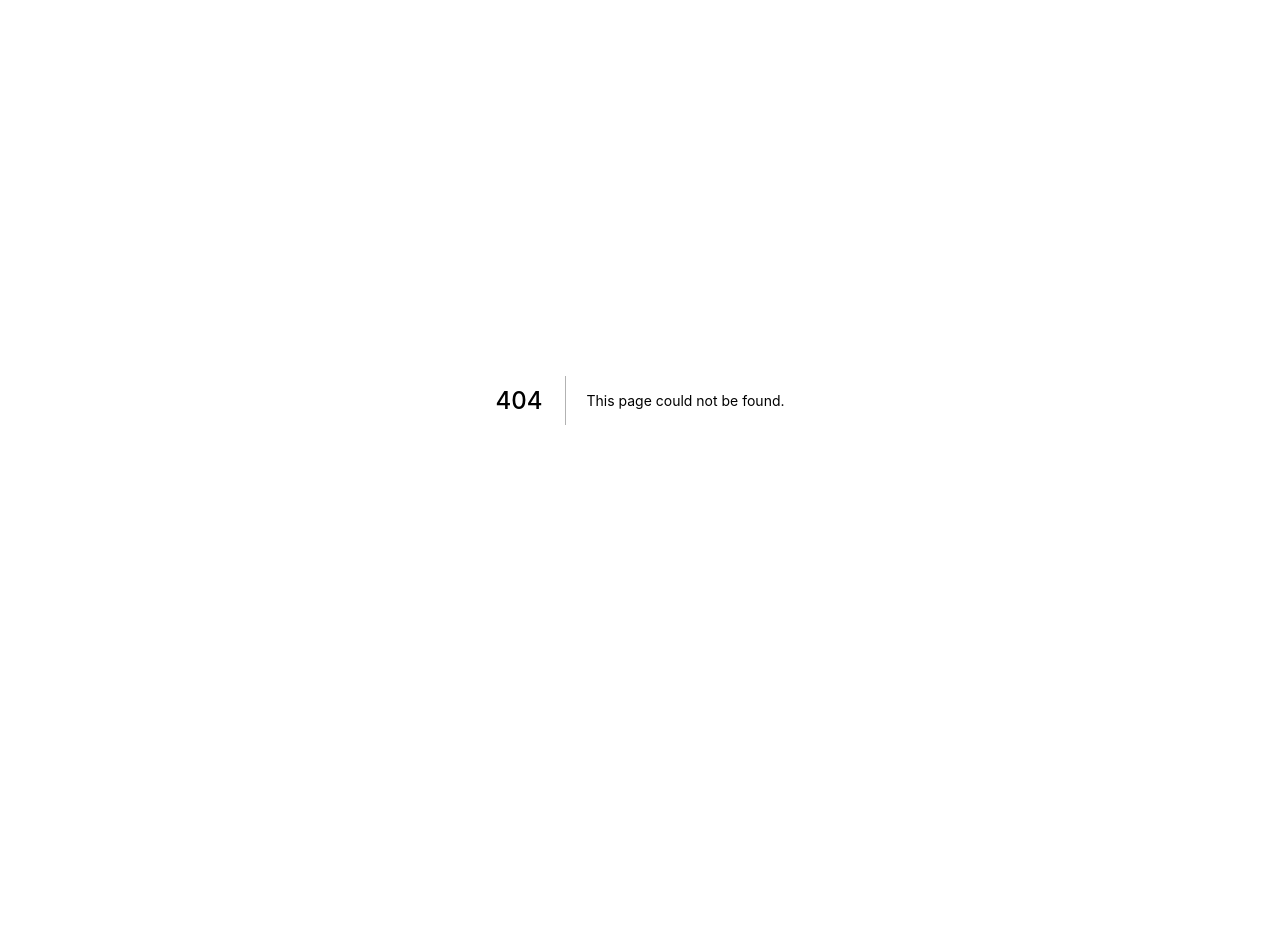
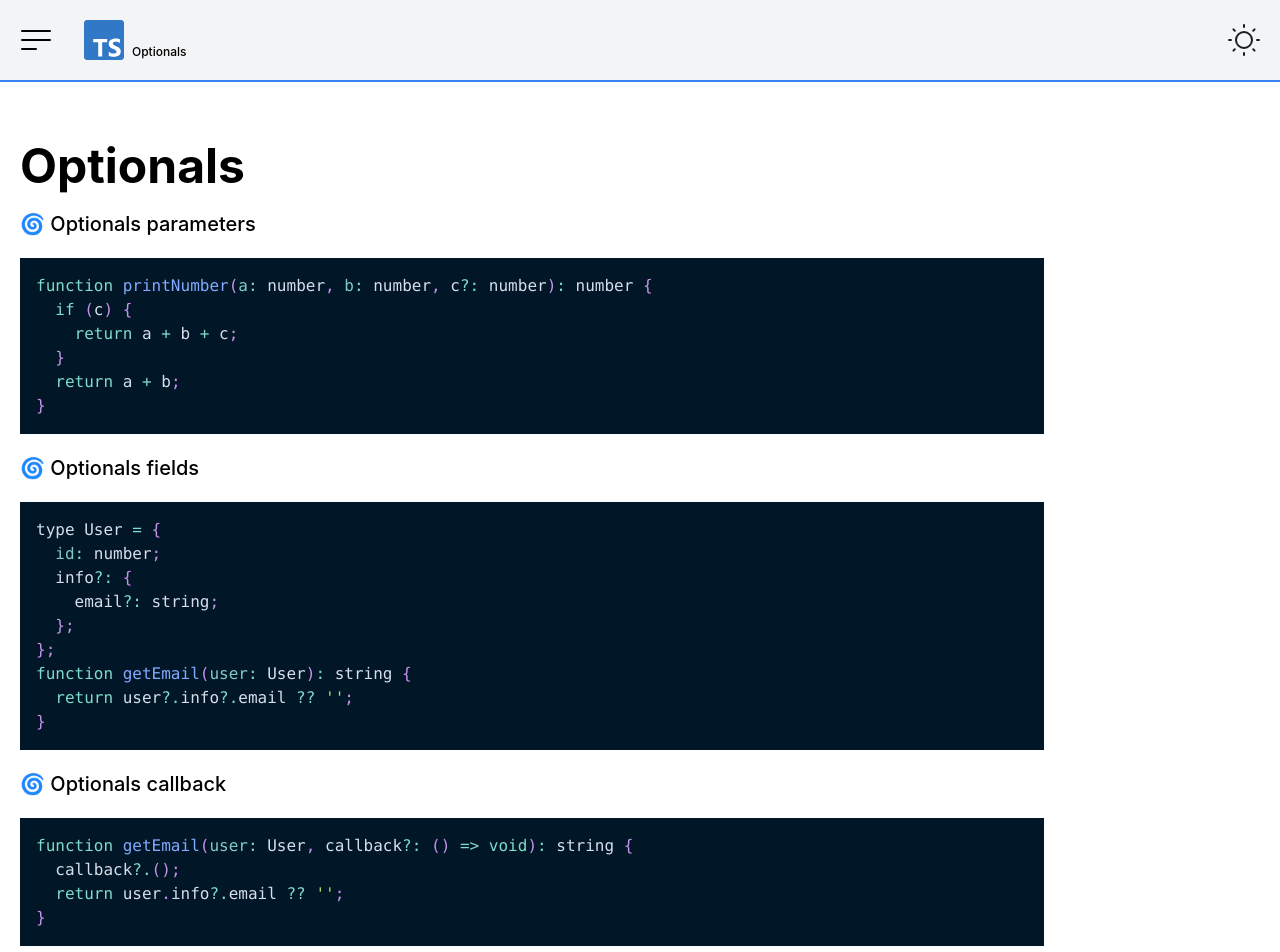
Before and after one commit to webdiego/time-to-learn-ts, a Next.js app: page /basics/05-optionals in a window 1280 px wide. Before the commit this address had no page. Shown: the top 952 px of the page. Before the commit the page ends 800 px from the top, so only its background shows below. Built offline with nearby package versions, Linux system fonts and the light colour scheme.

Commit message:
feat(optionals)

```diff
--- a/components/DrawerMenu.tsx
+++ b/components/DrawerMenu.tsx
@@ -22,6 +22,7 @@ export default function DrawerMenu({ isOpen, toggleDrawer, theme }: TDrawer) {
         <Button route="/basics/02-functions" title="02-Functions" />
         <Button route="/basics/03-functions-with-functions" title="03-Functions-with-functions" />
         <Button route="/basics/04-function-overloading" title="04-Function-overloading" />
+        <Button route="/basics/05-optionals" title="05-Optionals" />
       </div>
     </Drawer>
   );
--- a/components/Layout.tsx
+++ b/components/Layout.tsx
@@ -42,7 +42,7 @@ export default function Layout({ children, title }: TLayout) {
       </div>
       <div className="bg-white dark:bg-slate-800 min-h-screen">
         <div className="py-10 px-5 max-w-7xl mx-auto ">
-          {title && <h2 className="text-5xl font-bold ">{title}</h2>}
+          {title && <h2 className="text-5xl font-bold my-5">{title}</h2>}
           {children}
         </div>
       </div>
--- a/components/Title.tsx
+++ b/components/Title.tsx
@@ -1,4 +1,4 @@
 type TTitle = { text: string };
 export default function Title({ text }: TTitle) {
-  return <h3 className="mt-5 mb-2 text-xl font-medium">🌀 {text}</h3>;
+  return <h3 className=" mb-2 text-xl font-medium">🌀 {text}</h3>;
 }
--- a/pages/api/hello.ts
+++ /dev/null
@@ -1,13 +0,0 @@
-// Next.js API route support: https://nextjs.org/docs/api-routes/introduction
-import type { NextApiRequest, NextApiResponse } from 'next'
-
-type Data = {
-  name: string
-}
-
-export default function handler(
-  req: NextApiRequest,
-  res: NextApiResponse<Data>
-) {
-  res.status(200).json({ name: 'John Doe' })
-}
--- a/pages/basics/04-function-overloading.tsx
+++ b/pages/basics/04-function-overloading.tsx
@@ -1,6 +1,5 @@
 import Layout from '@components/Layout';
 import Code from '@components/Code';
-import Title from '@components/Title';
 import IsThat from '@components/Resume';
 interface Coordinate {
   x: number;
--- /dev/null
+++ b/pages/basics/05-optionals.tsx
@@ -0,0 +1,49 @@
+import Layout from '@components/Layout';
+import Code from '@components/Code';
+import Title from '@components/Title';
+type User = {
+  id: number;
+  info?: {
+    email?: string;
+  };
+};
+
+function getEmail(user: User, callback?: () => void): string {
+  callback?.();
+  return user.info?.email ?? '';
+}
+
+export default function Basic() {
+  return (
+    <Layout title="Optionals">
+      <Title text="Optionals parameters" />
+      <Code
+        code={`function printNumber(a: number, b: number, c?: number): number {
+  if (c) {
+    return a + b + c;
+  }
+  return a + b;
+}`}
+      />
+      <Title text="Optionals fields" />
+      <Code
+        code={`type User = {
+  id: number;
+  info?: {
+    email?: string;
+  };
+};
+function getEmail(user: User): string {
+  return user?.info?.email ?? '';
+}`}
+      />
+      <Title text="Optionals callback" />
+      <Code
+        code={`function getEmail(user: User, callback?: () => void): string {
+  callback?.();
+  return user.info?.email ?? '';
+}`}
+      />
+    </Layout>
+  );
+}
```
